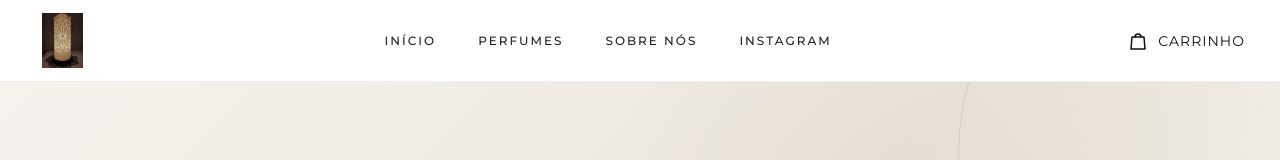
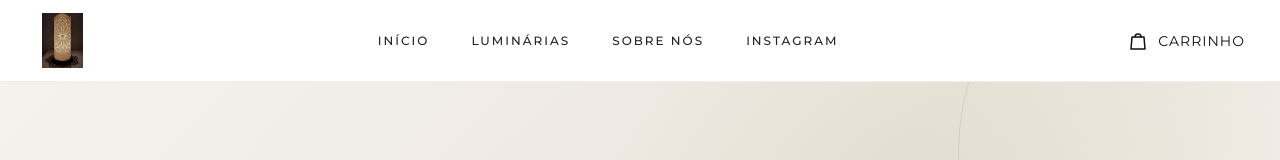
Before and after one commit to MarcoHenriqsss/Lumini, a React (Vite) app: page / in a window 1280 px wide. Shown: the top 160 px of the page. Built offline with nearby package versions, Linux system fonts and the light colour scheme; no server answers; the database is empty.

Commit message:
Alterando Layout parte 2

```diff
--- a/src/components/Header.jsx
+++ b/src/components/Header.jsx
@@ -40,7 +40,7 @@ function Header({ quantidadeCarrinho, abrirCarrinho }) {
             href="#perfumes"
             onClick={fecharMenu}
           >
-            Perfumes
+            Luminárias
           </a>
 
           <a
```
